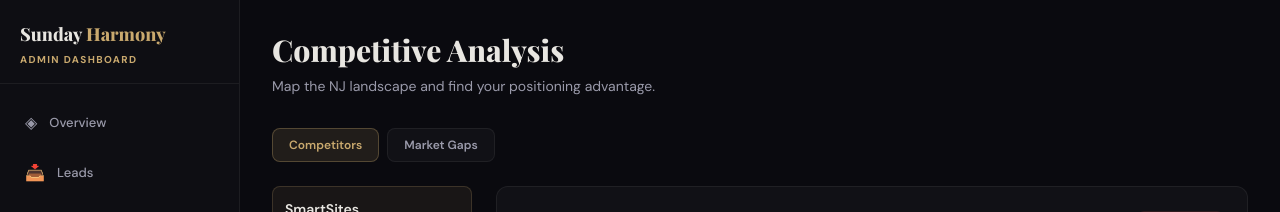
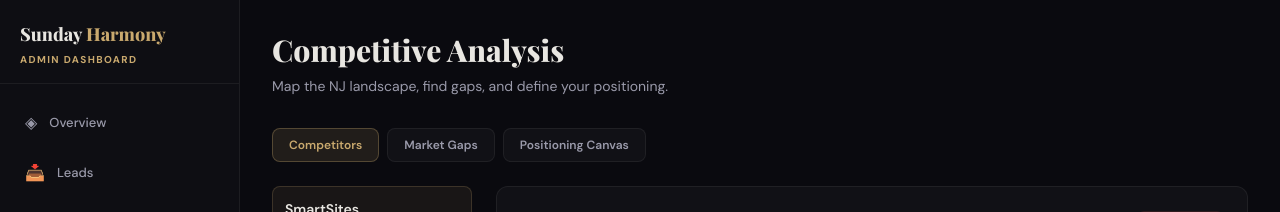
Before and after one commit to sundayharmony/sunday-harmony-site, a Next.js app: page /admin/competitors in a window 1280 px wide. Shown: the top 212 px of the page. Built offline with nearby package versions, Linux system fonts and the light colour scheme; a web font is replaced by a local one.

Commit message:
chore(auto-sync): snapshot 2026-02-24 19:15:26

```diff
--- a/src/app/admin/competitors/page.tsx
+++ b/src/app/admin/competitors/page.tsx
@@ -1,15 +1,16 @@
 'use client'
 
 import { useState } from 'react'
-import { competitors, vulnerabilities } from '@/lib/toolkit-data'
+import { competitors, vulnerabilities, positioningCanvas } from '@/lib/toolkit-data'
 
 const threatColor = { high: 'text-brand-red', medium: 'text-brand-gold', low: 'text-brand-green' }
 const threatBg = { high: 'bg-[rgba(212,86,78,0.15)]', medium: 'bg-[rgba(201,169,110,0.15)]', low: 'bg-[rgba(74,158,125,0.15)]' }
 const priorityColor = { critical: 'text-brand-red', high: 'text-brand-gold', medium: 'text-brand-blue' }
 
 export default function CompetitorsPage() {
-  const [tab, setTab] = useState<'landscape' | 'gaps'>('landscape')
+  const [tab, setTab] = useState<'landscape' | 'gaps' | 'positioning'>('landscape')
   const [selected, setSelected] = useState(0)
+  const [canvasValues, setCanvasValues] = useState<Record<string, string>>({})
 
   const c = competitors[selected]
 
@@ -17,12 +18,12 @@ export default function CompetitorsPage() {
     <div>
       <div className="mb-8">
         <h1 className="font-serif text-3xl font-extrabold text-brand-text mb-2">Competitive Analysis</h1>
-        <p className="text-sm text-brand-muted">Map the NJ landscape and find your positioning advantage.</p>
+        <p className="text-sm text-brand-muted">Map the NJ landscape, find gaps, and define your positioning.</p>
       </div>
 
       <div className="flex gap-2 mb-6">
-        {[['landscape', 'Competitors'], ['gaps', 'Market Gaps']].map(([key, label]) => (
-          <button key={key} onClick={() => setTab(key as typeof tab)}
+        {([['landscape', 'Competitors'], ['gaps', 'Market Gaps'], ['positioning', 'Positioning Canvas']] as const).map(([key, label]) => (
+          <button key={key} onClick={() => setTab(key)}
             className={`px-4 py-2 rounded-lg text-xs font-semibold transition-all ${tab === key ? 'bg-[rgba(201,169,110,0.12)] border border-[rgba(201,169,110,0.3)] text-brand-gold' : 'bg-[rgba(255,255,255,0.03)] border border-[rgba(255,255,255,0.06)] text-brand-muted'}`}>
             {label}
           </button>
@@ -31,7 +32,6 @@ export default function CompetitorsPage() {
 
       {tab === 'landscape' && (
         <div className="grid grid-cols-[200px_1fr] gap-6">
-          {/* Competitor List */}
           <div className="space-y-2">
             {competitors.map((comp, i) => (
               <button key={i} onClick={() => setSelected(i)}
@@ -47,7 +47,6 @@ export default function CompetitorsPage() {
             ))}
           </div>
 
-          {/* Detail */}
           <div className="bg-[rgba(255,255,255,0.03)] border border-[rgba(255,255,255,0.06)] rounded-xl p-6">
             <div className="flex justify-between items-start mb-4">
               <div>
@@ -112,6 +111,44 @@ export default function CompetitorsPage() {
           ))}
         </div>
       )}
+
+      {tab === 'positioning' && (
+        <div>
+          <div className="bg-[rgba(201,169,110,0.06)] border border-[rgba(201,169,110,0.15)] rounded-xl p-4 mb-6">
+            <div className="text-sm font-bold text-brand-gold mb-1">Positioning Canvas</div>
+            <p className="text-xs text-brand-muted">
+              Fill this out to crystallize your unique position in the market. Use what you learned from your research, competitor analysis, and customer interviews.
+            </p>
+          </div>
+
+          <div className="grid grid-cols-2 gap-4">
+            {positioningCanvas.map((field) => (
+              <div
+                key={field.label}
+                className="bg-[rgba(255,255,255,0.03)] border border-[rgba(255,255,255,0.06)] rounded-xl p-4"
+              >
+                <label className="block text-xs font-bold text-brand-text mb-2">{field.label}</label>
+                <textarea
+                  value={canvasValues[field.label] || ''}
+                  onChange={(e) => setCanvasValues(prev => ({ ...prev, [field.label]: e.target.value }))}
+                  placeholder={field.placeholder}
+                  rows={4}
+                  className="w-full bg-[rgba(255,255,255,0.03)] border border-[rgba(255,255,255,0.06)] rounded-lg p-3 text-sm text-brand-text outline-none focus:border-[rgba(201,169,110,0.3)] transition-colors resize-none placeholder:text-brand-dim"
+                />
+              </div>
+            ))}
+          </div>
+
+          {canvasValues['One-Liner Pitch'] && (
+            <div className="mt-6 bg-[rgba(74,158,125,0.06)] border border-[rgba(74,158,125,0.15)] rounded-xl p-5 text-center">
+              <div className="text-[10px] font-bold uppercase text-brand-green mb-2">Your Pitch</div>
+              <p className="text-lg font-serif font-bold text-brand-text">
+                &ldquo;{canvasValues['One-Liner Pitch']}&rdquo;
+              </p>
+            </div>
+          )}
+        </div>
+      )}
     </div>
   )
 }
```
Also changed, not shown: 1 other file (tests, documents, lock files or other folders).
